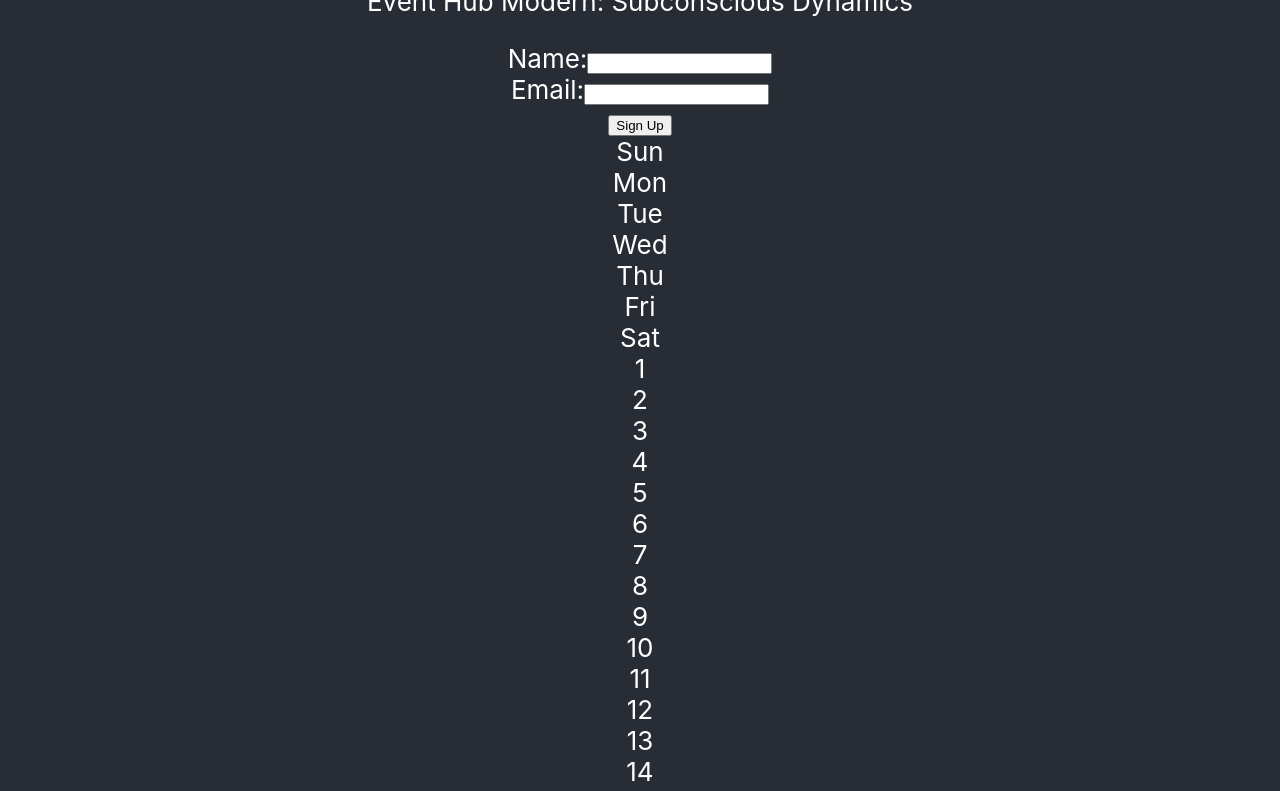
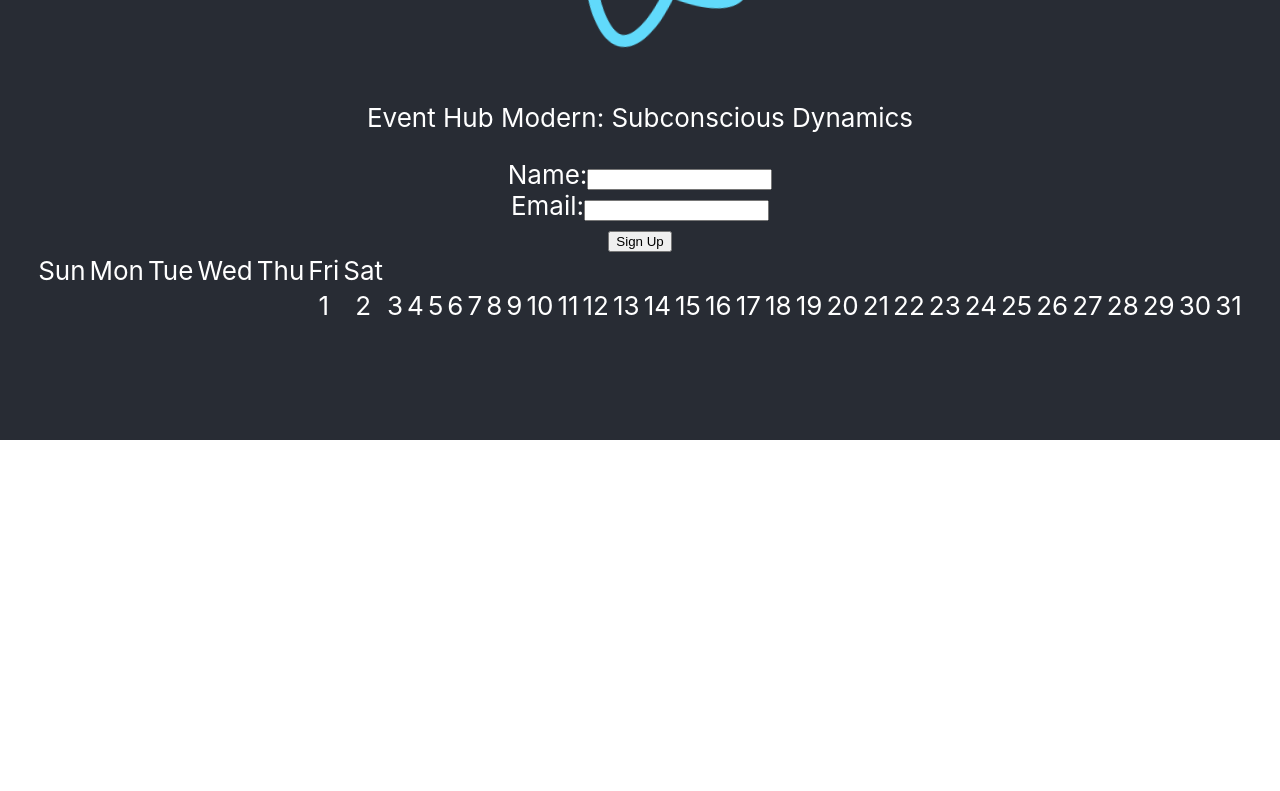
Before and after one commit to Metafaux/event-hub-modern, a React (Create React App) app: page / in a window 1280 px wide. Shown: the part 360-1151 px from the top of the page. After the commit the page ends 800 px from the top, so only its background shows below. Built offline with nearby package versions, Linux system fonts and the light colour scheme; the HTML template or start-up script is replaced by a standard one.

Commit message:
Calendar elements - Optimize daysInMonth for performance - Moves to utils file - Adds unit test - Changes calendar markup to <table>

```diff
--- a/src/components/Calendar/MonthView.tsx
+++ b/src/components/Calendar/MonthView.tsx
@@ -1,12 +1,16 @@
-import React from 'react';
+import { daysInMonth } from './utils';
 
 interface CalendarProps {
   date: Date;
 }
 
-const MONTH_INCREMENT = 1;
-const DEFAULT_DAY = 0;
 const FIRST_DAY = 1;
+
+const firstDayOfMonth = (date: Date) => {
+  const year = date.getFullYear();
+  const month = date.getMonth();
+  return new Date(year, month, FIRST_DAY).getDay();
+};
 
 /**
  * CalendarMonthView
@@ -17,33 +21,21 @@ const FIRST_DAY = 1;
  * @param date Date object
  */
 
-const CalendarMonthView: React.FC<CalendarProps> = ({ date }) => {
-  const daysInMonth = (date: Date) => {
-    const year = date.getFullYear();
-    const month = date.getMonth();
-    return new Date(year, month + MONTH_INCREMENT, DEFAULT_DAY).getDate();
-  };
-
-  const firstDayOfMonth = (date: Date) => {
-    const year = date.getFullYear();
-    const month = date.getMonth();
-    return new Date(year, month, FIRST_DAY).getDay();
-  };
-
+const CalendarMonthView = ({ date }: CalendarProps) => {
   const renderDays = () => {
     const totalDays = daysInMonth(date);
     const startingDay = firstDayOfMonth(date);
     const days = [];
 
     for (let i = 0; i < startingDay; i++) {
-      days.push(<div key={`empty-${i}`} className="empty-day"></div>);
+      days.push(<td key={`empty-${i}`} className="empty-day"></td>);
     }
 
     for (let i = 1; i <= totalDays; i++) {
       days.push(
-        <div key={`day-${i}`} className="day">
+        <td key={`day-${i}`} className="day">
           {i}
-        </div>
+        </td>
       );
     }
 
@@ -51,18 +43,20 @@ const CalendarMonthView: React.FC<CalendarProps> = ({ date }) => {
   };
 
   return (
-    <div className="calendar">
-      <div className="days-header">
-        <div>Sun</div>
-        <div>Mon</div>
-        <div>Tue</div>
-        <div>Wed</div>
-        <div>Thu</div>
-        <div>Fri</div>
-        <div>Sat</div>
-      </div>
-      <div className="days">{renderDays()}</div>
-    </div>
+    <table className="calendar">
+      <tbody>
+        <tr className="days-header">
+          <td>Sun</td>
+          <td>Mon</td>
+          <td>Tue</td>
+          <td>Wed</td>
+          <td>Thu</td>
+          <td>Fri</td>
+          <td>Sat</td>
+        </tr>
+        <tr className="days">{renderDays()}</tr>
+      </tbody>
+    </table>
   );
 };
 
--- /dev/null
+++ b/src/components/Calendar/utils.ts
@@ -0,0 +1,22 @@
+const MONTH_INCREMENT = 1;
+
+// https://stackoverflow.com/questions/222309/calculate-last-day-of-month
+
+export const daysInMonth = (date: Date) => {
+  const BOTTOM_3_BITS = 3;
+  const BOTTOM_4_BITS = 15;
+  const YEAR_MULTIPLE_25 = 25;
+  const FEBRUARY = 2;
+  const BIT_RESULT_1 = 1;
+  const DAY_COUNT_28 = 28;
+  const DAY_COUNT_29 = 29;
+  const DAY_COUNT_30 = 30;
+  const year = date.getFullYear();
+  const month = date.getMonth() + MONTH_INCREMENT;
+  return month === FEBRUARY
+    ? year & BOTTOM_3_BITS ||
+      (!(year % YEAR_MULTIPLE_25) && year & BOTTOM_4_BITS)
+      ? DAY_COUNT_28
+      : DAY_COUNT_29
+    : DAY_COUNT_30 + ((month + (month >> BOTTOM_3_BITS)) & BIT_RESULT_1);
+};
```
Also changed, not shown: 2 other files (tests, documents, lock files or other folders).
